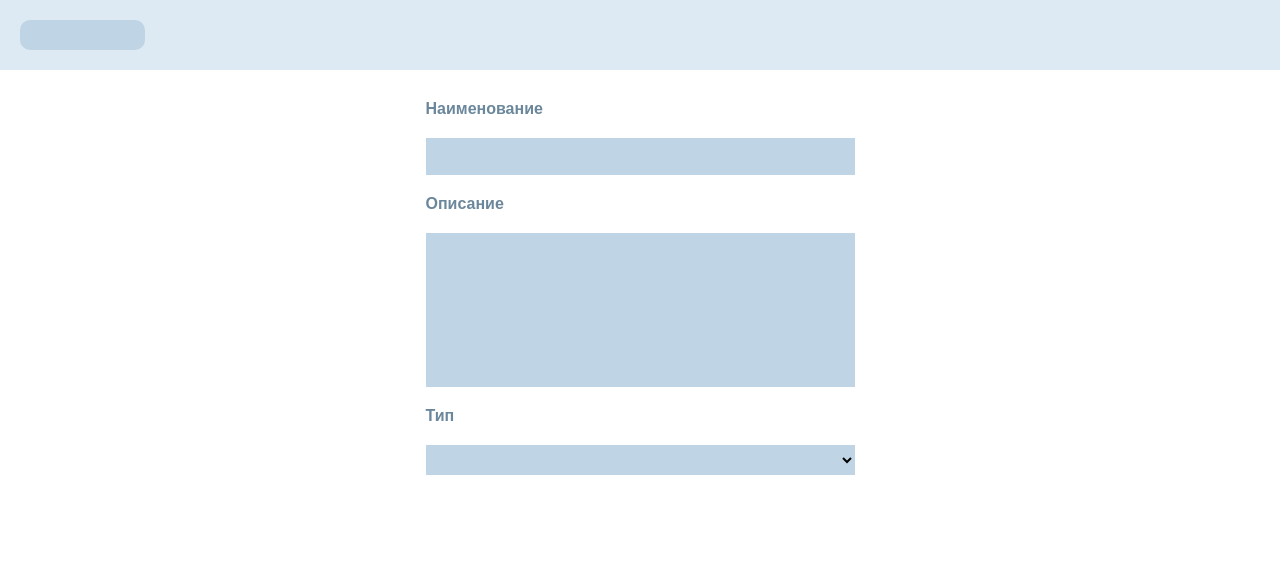
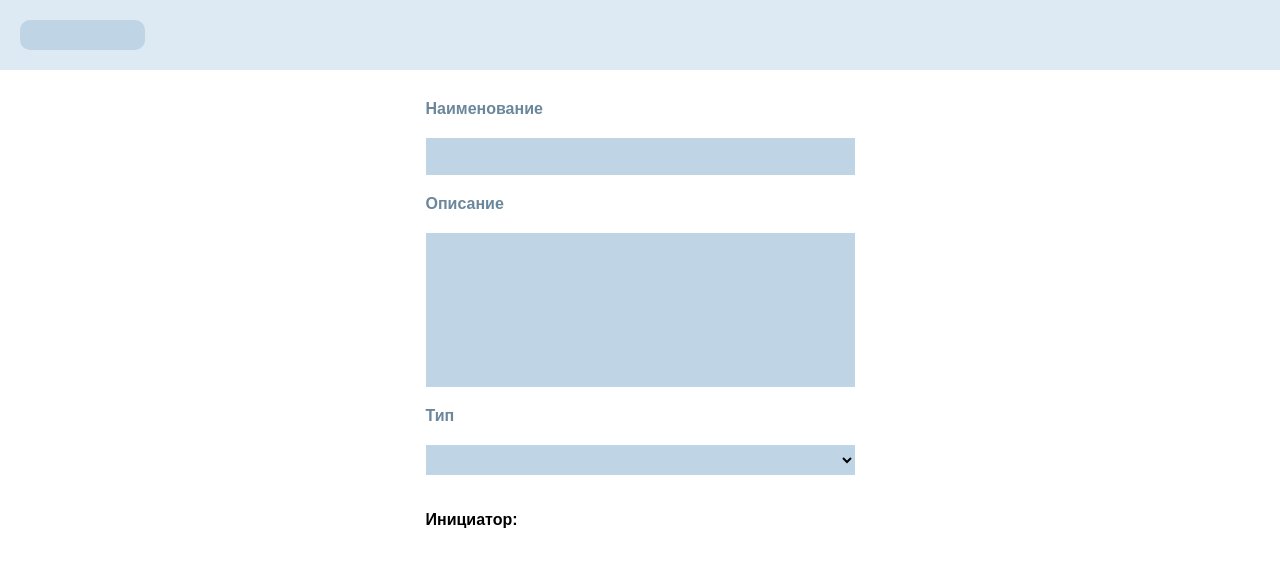
Before and after one commit to drodionov0/taskmanager_react, a React (Create React App) app: page /edit in a window 1280 px wide. Shown: the top 566 px of the page. Built offline with nearby package versions, Linux system fonts and the light colour scheme.

Commit message:
new version

```diff
--- a/src/components/EditTask.js
+++ b/src/components/EditTask.js
@@ -11,6 +11,7 @@ const EditTask = () => {
                     <textarea className={styles.inp2} />
                     <label className={styles.lab}>Тип</label>
                     <select className={styles.sel}/>
+                    <p>Инициатор: </p>
                 </form>
             </div>
         </div>
```
